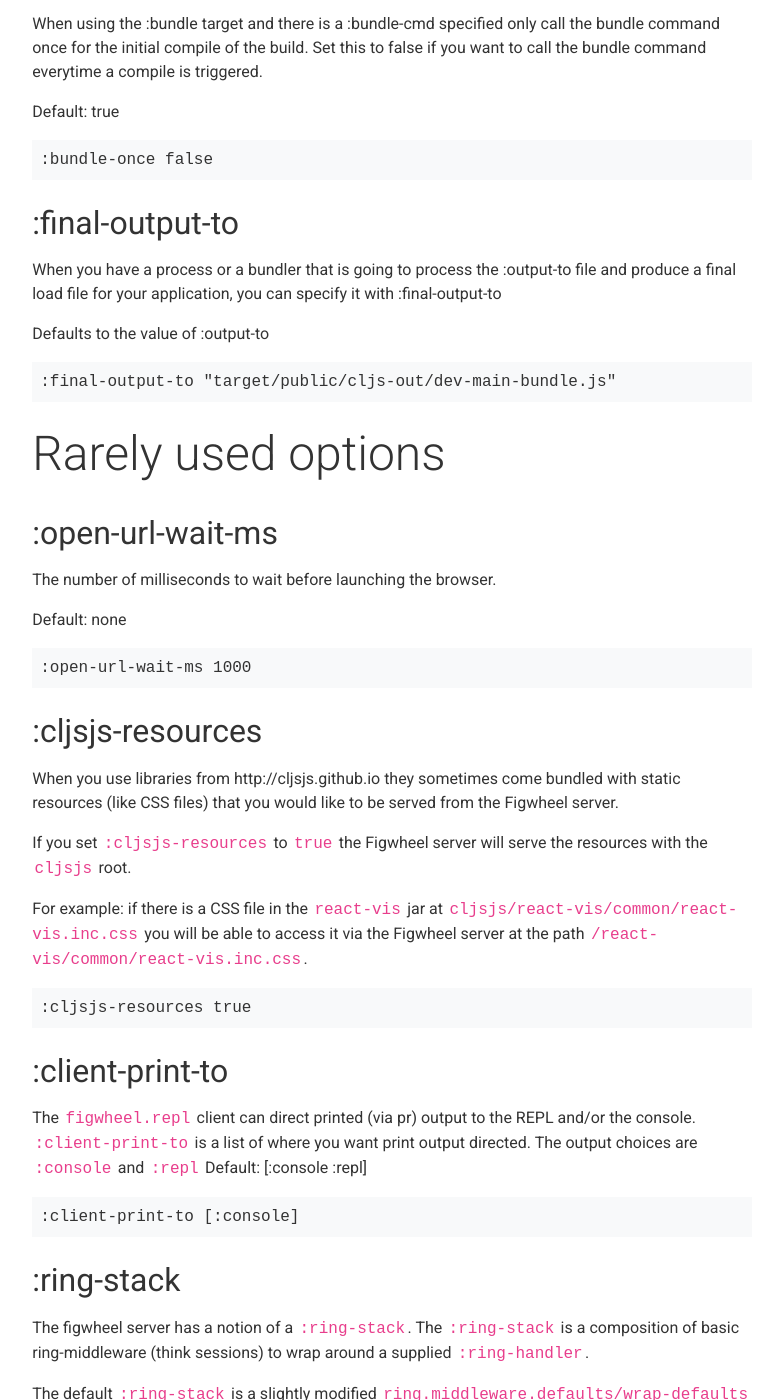
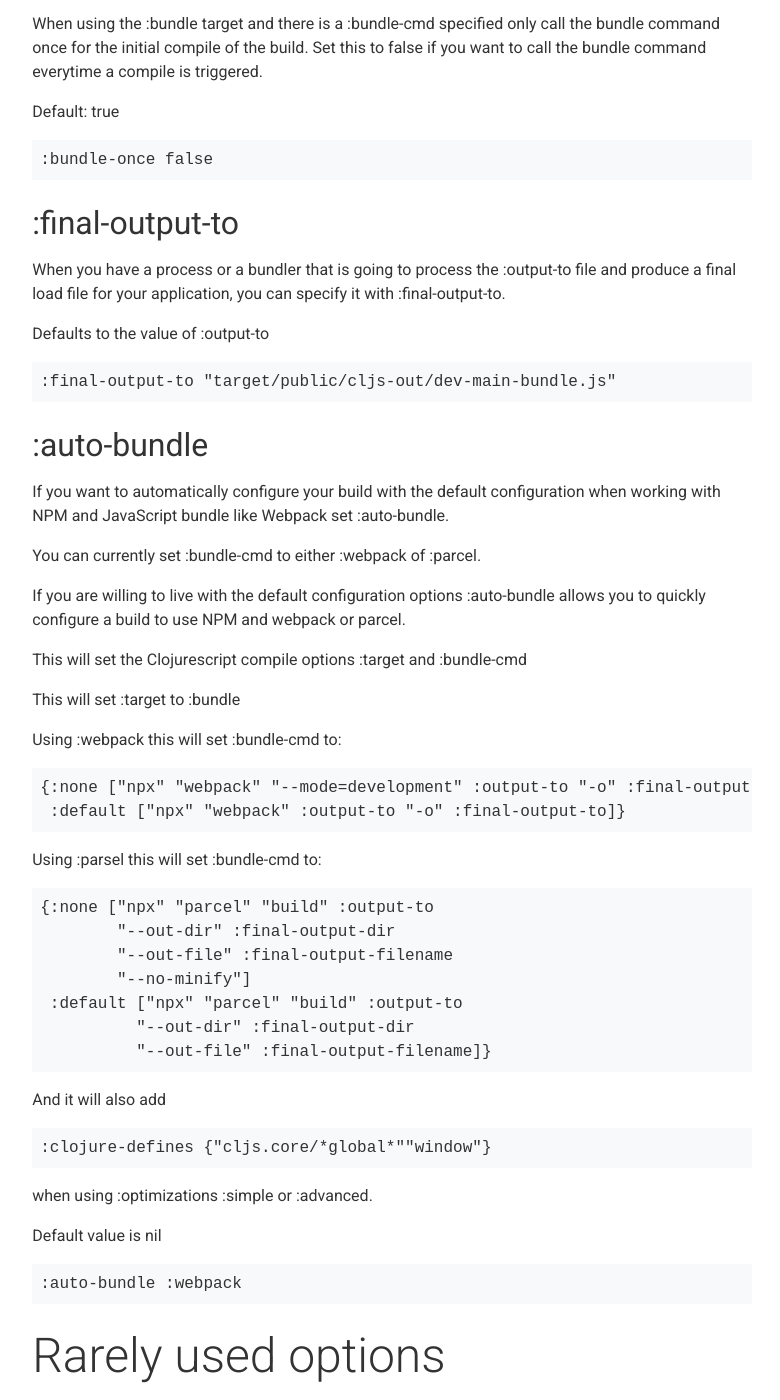
Before and after one commit to bhauman/figwheel-main, a Jekyll site: the page built from docs/config-options.md, in a window 1280 px wide and 1400 px high, scrolled down 12237 px. Shown: the whole window, without its empty margins (83-863 px from the left). Built offline with Jekyll 4.4.1, drawn with Linux system fonts in a browser that asks for light colours.

Commit message:
update docs

```diff
--- a/docs/config-options.md
+++ b/docs/config-options.md
@@ -581,11 +581,52 @@ Default: true
 
 When you have a process or a bundler that is going to process
 the :output-to file and produce a final load file for your
-application, you can specify it with :final-output-to
+application, you can specify it with :final-output-to.
 
 Defaults to the value of :output-to
 
     :final-output-to "target/public/cljs-out/dev-main-bundle.js"
+
+## :auto-bundle
+
+If you want to automatically configure your build with the default
+configuration when working with NPM and JavaScript bundle like Webpack
+set :auto-bundle.
+
+You can currently set :bundle-cmd to either :webpack of :parcel.
+
+If you are willing to live with the default configuration
+options :auto-bundle allows you to quickly configure a build to use
+NPM and webpack or parcel.
+
+This will set the Clojurescript compile options :target and :bundle-cmd
+
+This will set :target to :bundle
+
+Using :webpack this will set :bundle-cmd to:
+
+    {:none ["npx" "webpack" "--mode=development" :output-to "-o" :final-output-to]
+     :default ["npx" "webpack" :output-to "-o" :final-output-to]}
+
+Using :parsel this will set :bundle-cmd to:
+
+    {:none ["npx" "parcel" "build" :output-to
+            "--out-dir" :final-output-dir
+            "--out-file" :final-output-filename
+            "--no-minify"]
+     :default ["npx" "parcel" "build" :output-to
+              "--out-dir" :final-output-dir
+              "--out-file" :final-output-filename]}
+
+And it will also add
+
+    :clojure-defines {"cljs.core/*global*""window"}
+
+when using :optimizations :simple or :advanced.
+
+Default value is nil
+
+    :auto-bundle :webpack
 
 # Rarely used options
 
```
Also changed, not shown: doc/figwheel-main-options.md (+42 -1 lines), docs/assets/compiled/js/main.js, helper-resources/public/com/bhauman/figwheel/helper.js.
